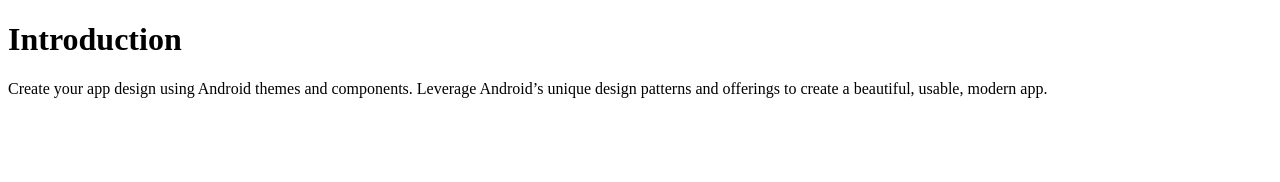
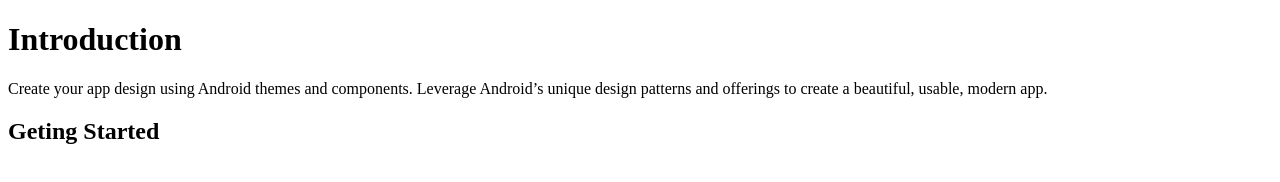
Before and after one commit to Godbless230/Git-IV, a plain HTML site: page index.html in a window 1280 px wide. Drawn offline with Linux system fonts and the light colour scheme.

Commit message:
third commit

```diff
--- a/index.html
+++ b/index.html
@@ -12,5 +12,8 @@ themes and components. Leverage
 Android’s unique design patterns and
 offerings to create a beautiful,
 usable, modern app.</p>
+<h2>Geting Started</h2>
+
+
 </body>
 </html>
```
